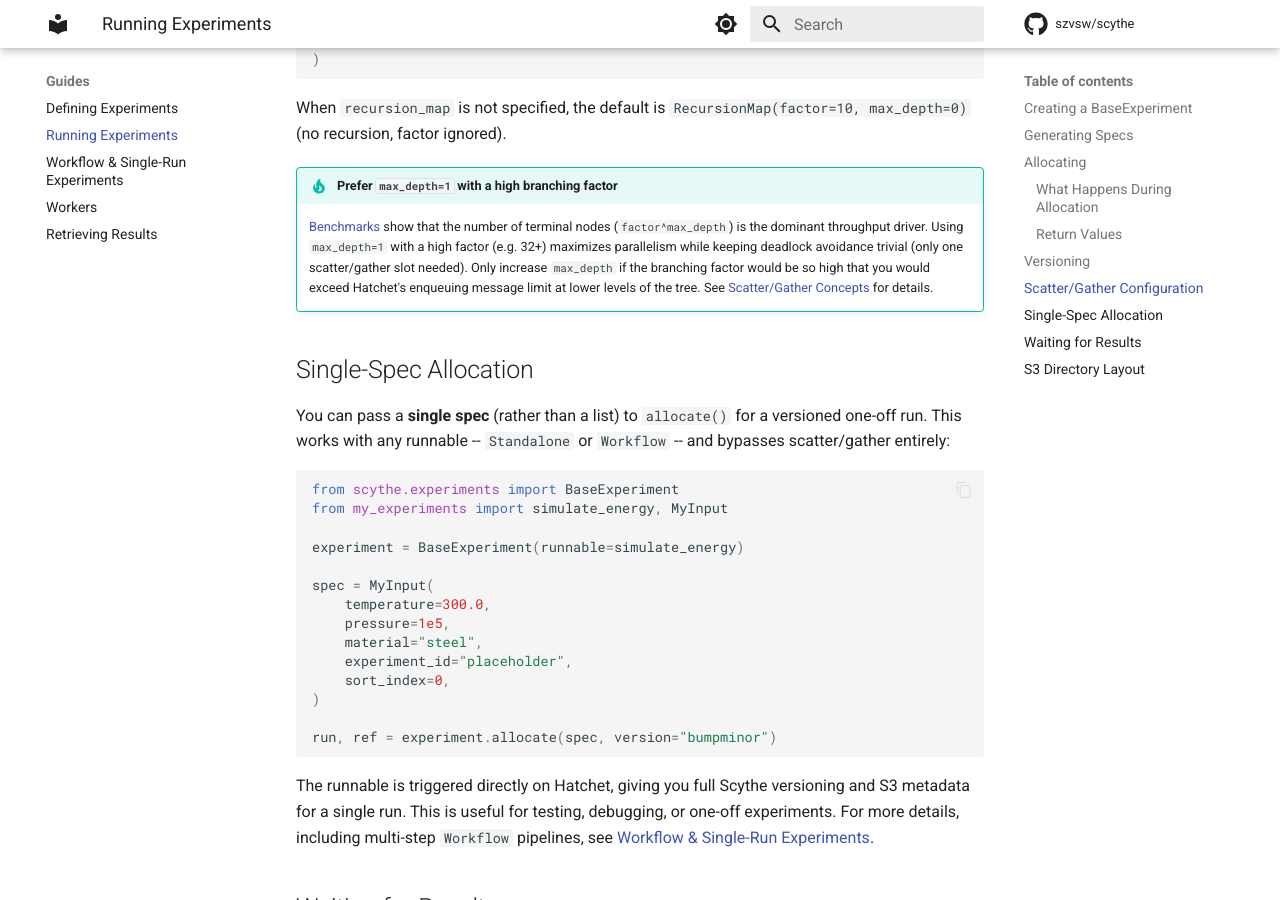
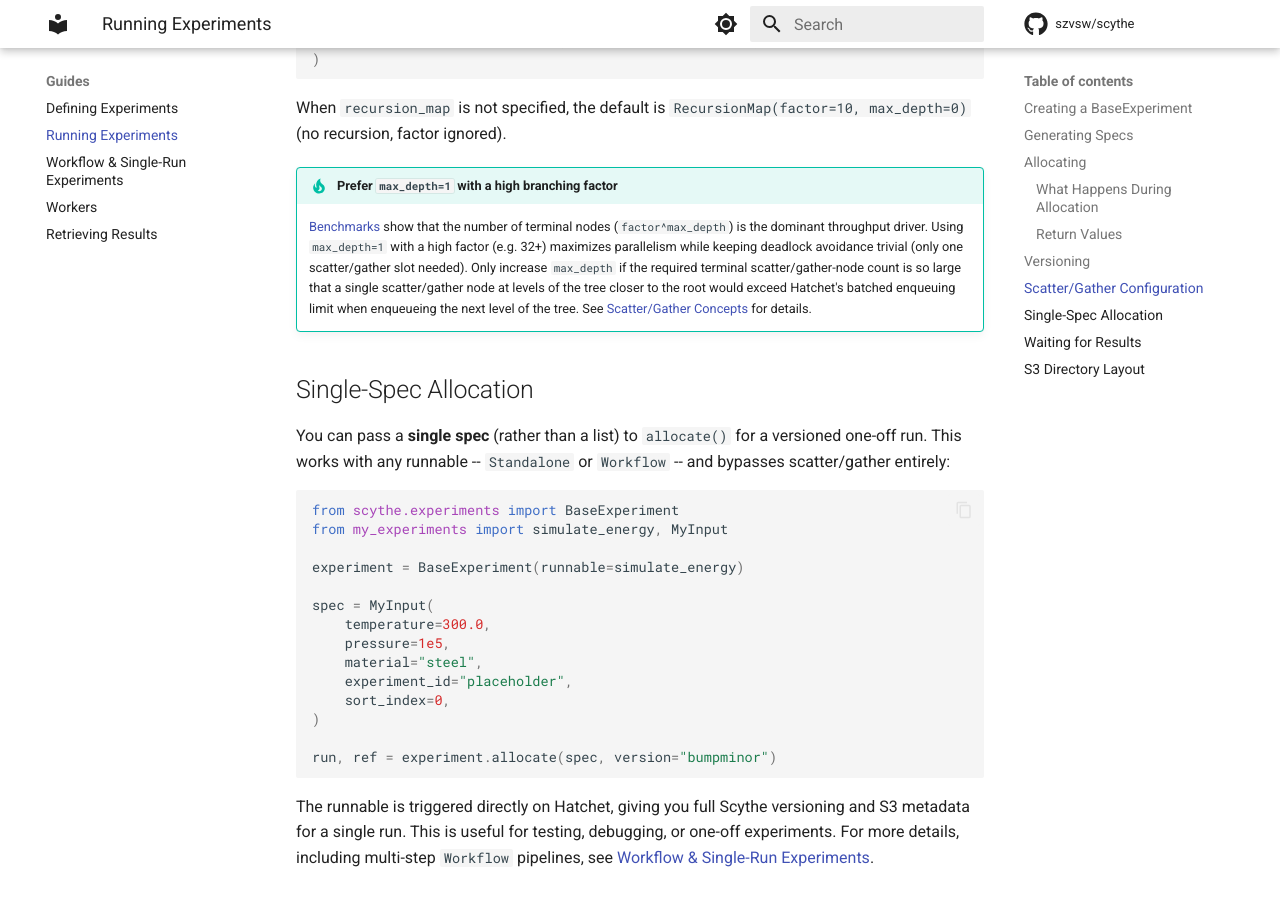
Before and after one commit to szvsw/scythe, an MkDocs documentation site: the page built from docs/guides/running-experiments.md, in a window 1280 px wide and 900 px high, scrolled down 3430 px. Built offline with MkDocs 1.6.1 and Material for MkDocs 9.7.7, drawn with Linux system fonts in a browser that asks for light colours; comment, search, counter and statistics services are not loaded.

Commit message:
Improve documentation related to setting recursion factors

```diff
--- a/docs/guides/running-experiments.md
+++ b/docs/guides/running-experiments.md
@@ -143,7 +143,7 @@ run, ref = experiment.allocate(
 When `recursion_map` is not specified, the default is `RecursionMap(factor=10, max_depth=0)` (no recursion, factor ignored).
 
 !!! tip "Prefer `max_depth=1` with a high branching factor"
-    [Benchmarks](https://github.com/szvsw/scythe-benchmark) show that the number of terminal nodes (`factor^max_depth`) is the dominant throughput driver. Using `max_depth=1` with a high factor (e.g. 32+) maximizes parallelism while keeping deadlock avoidance trivial (only one scatter/gather slot needed). Only increase `max_depth` if the branching factor would be so high that you would exceed Hatchet's enqueuing message limit at lower levels of the tree. See [Scatter/Gather Concepts](../concepts/scatter-gather.md#choosing-parameters) for details.
+    [Benchmarks](https://github.com/szvsw/scythe-benchmark) show that the number of terminal nodes (`factor^max_depth`) is the dominant throughput driver. Using `max_depth=1` with a high factor (e.g. 32+) maximizes parallelism while keeping deadlock avoidance trivial (only one scatter/gather slot needed). Only increase `max_depth` if the required terminal scatter/gather-node count is so large that a single scatter/gather node at levels of the tree closer to the root would exceed Hatchet's batched enqueuing limit when enqueueing the next level of the tree. See [Scatter/Gather Concepts](../concepts/scatter-gather.md#choosing-parameters) for details.
 
 ## Single-Spec Allocation
 
```
Also changed, not shown: docs/concepts/scatter-gather.md (+2 -2 lines).
